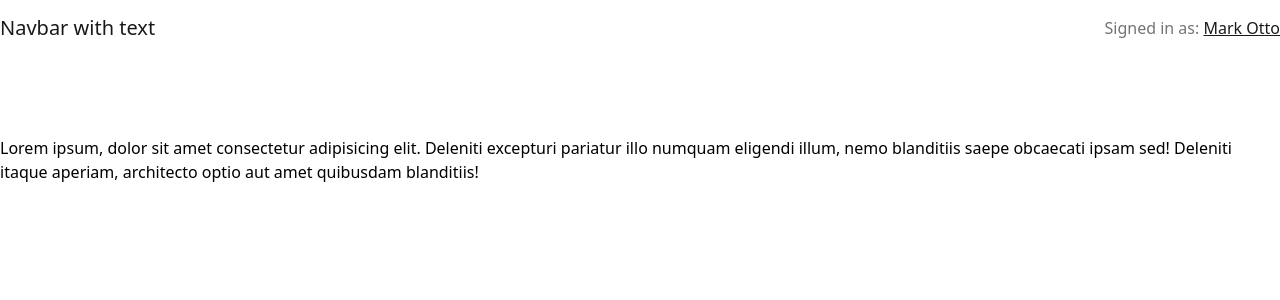
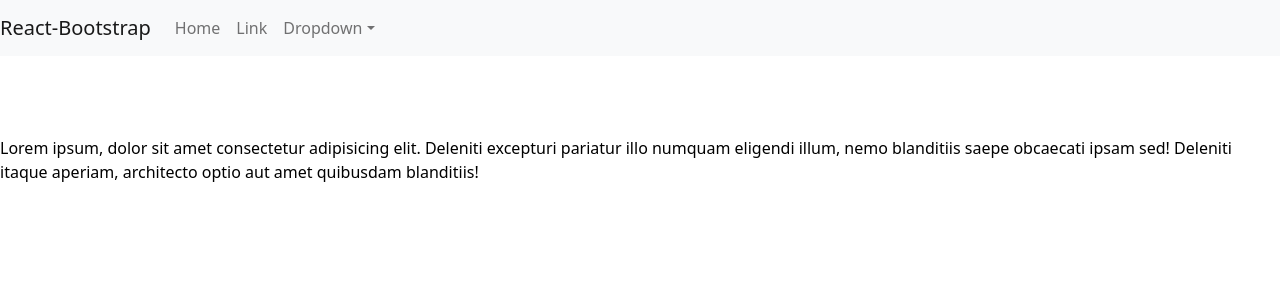
Before and after one commit to SethY8s/Facebook-Clone, a React (Create React App) app: page / in a window 1280 px wide. Shown: the top 300 px of the page. Built offline with nearby package versions, Linux system fonts and the light colour scheme; no server answers.

Commit message:
changed navbar to correct navbar

```diff
--- a/src/comp/navbar/NavbarComp.tsx
+++ b/src/comp/navbar/NavbarComp.tsx
@@ -1,20 +1,32 @@
 import React from 'react';
-import { Navbar } from 'react-bootstrap';
+import { Navbar, Nav, NavDropdown } from 'react-bootstrap';
 
 // import './_navbar.scss'
 
 export default function NavbarComp() {
   return (
-    <Navbar>
+    <Navbar bg="light" expand="lg">
 
-        <Navbar.Brand href="#home">Navbar with text</Navbar.Brand>
-        <Navbar.Toggle />
-        <Navbar.Collapse className="justify-content-end">
-          <Navbar.Text>
-            Signed in as: <a href="#login">Mark Otto</a>
-          </Navbar.Text>
-        </Navbar.Collapse>
+      <Navbar.Brand href="#home">React-Bootstrap</Navbar.Brand>
+      <Navbar.Toggle aria-controls="basic-navbar-nav" />
+      <Navbar.Collapse id="basic-navbar-nav">
+        <Nav className="me-auto">
+          <Nav.Link href="#home">Home</Nav.Link>
+          <Nav.Link href="#link">Link</Nav.Link>
+          <NavDropdown title="Dropdown" id="basic-nav-dropdown">
+            <NavDropdown.Item href="#action/3.1">Action</NavDropdown.Item>
+            <NavDropdown.Item href="#action/3.2">
+              Another action
+            </NavDropdown.Item>
+            <NavDropdown.Item href="#action/3.3">Something</NavDropdown.Item>
+            <NavDropdown.Divider />
+            <NavDropdown.Item href="#action/3.4">
+              Separated link
+            </NavDropdown.Item>
+          </NavDropdown>
+        </Nav>
+      </Navbar.Collapse>
 
-    </Navbar>
+  </Navbar>
   );
 }
```
